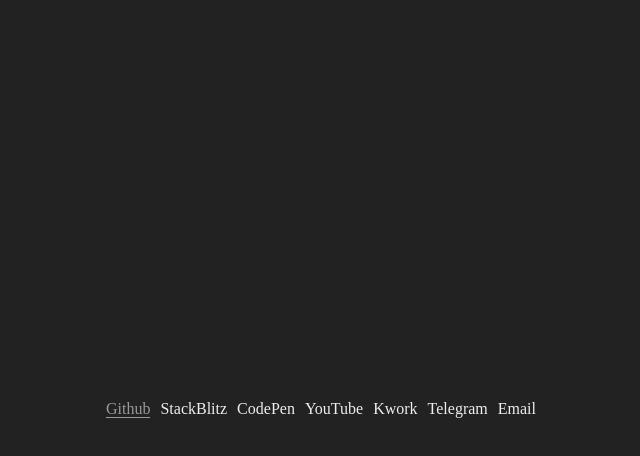
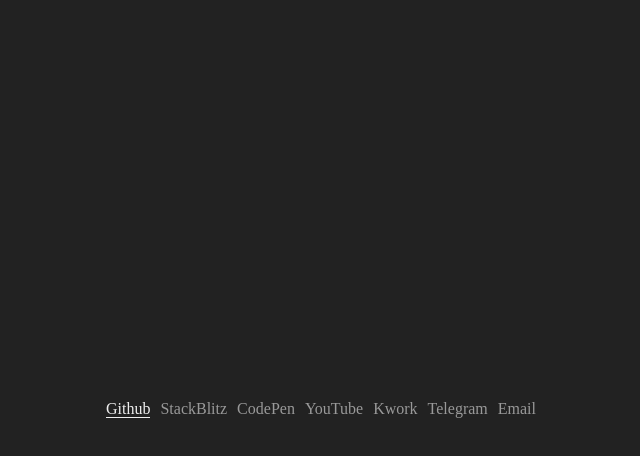
Before and after one commit to alexup71rus/react-khodyr, a React app: page / in a window 1280 px wide. In both pictures the pointer is over the link "Github". Shown: the whole page, without its empty margins (319-959 px from the left). Built offline with nearby package versions, Linux system fonts and the light colour scheme.

Commit message:
1 file modified

```diff
--- a/style.css
+++ b/style.css
@@ -20,14 +20,14 @@ ul {
 
 a {
   text-decoration: none;
-  color: #eee;
+  color: #999;
   border-bottom: 1px solid transparent;
   transition: .5s;
 }
 
 a:hover {
-  color: #999;
-  border-bottom: 1px solid #999;
+  color: #eee;
+  border-bottom: 1px solid #eee;
 }
 
 h1, p {
```
